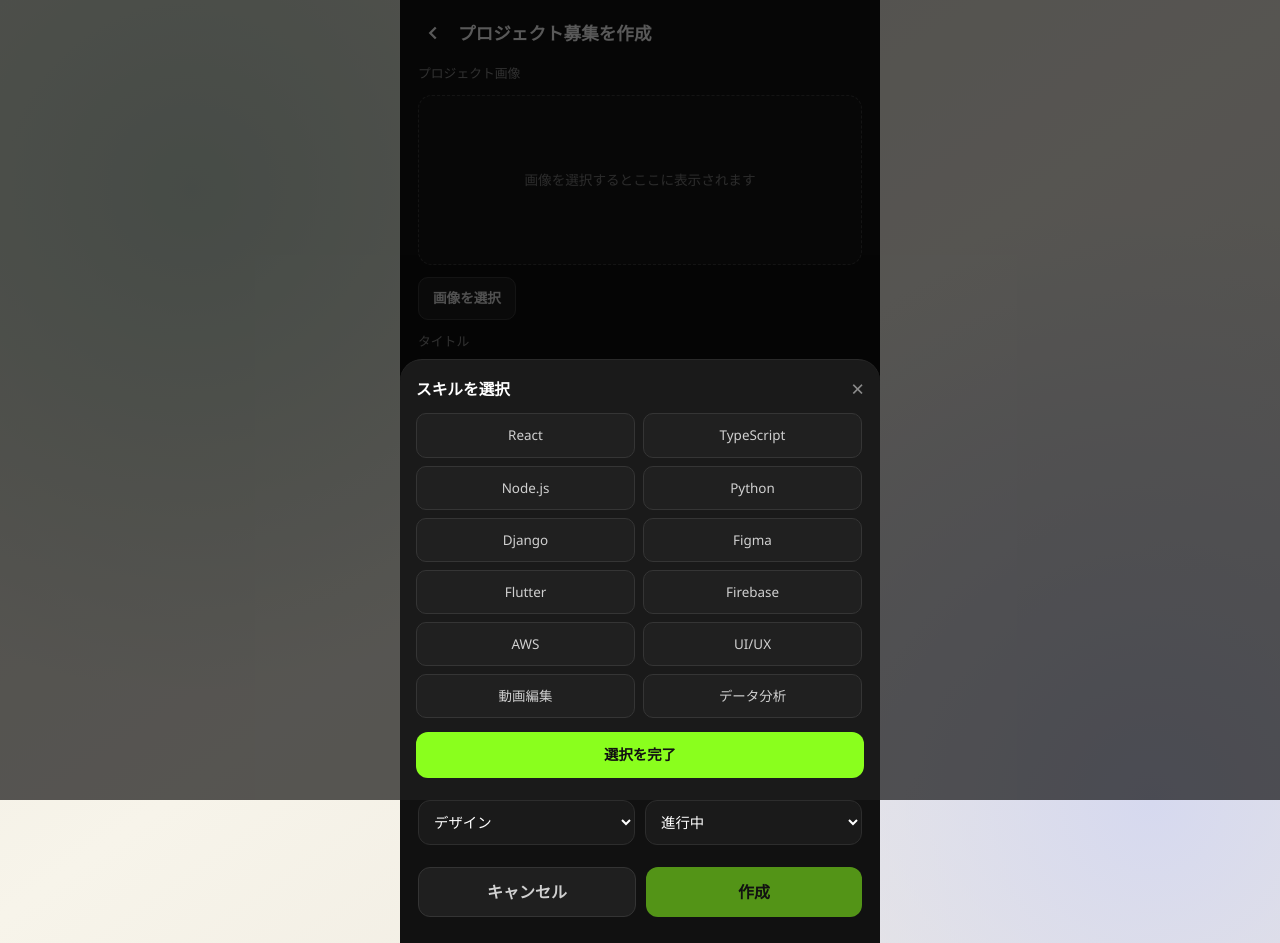
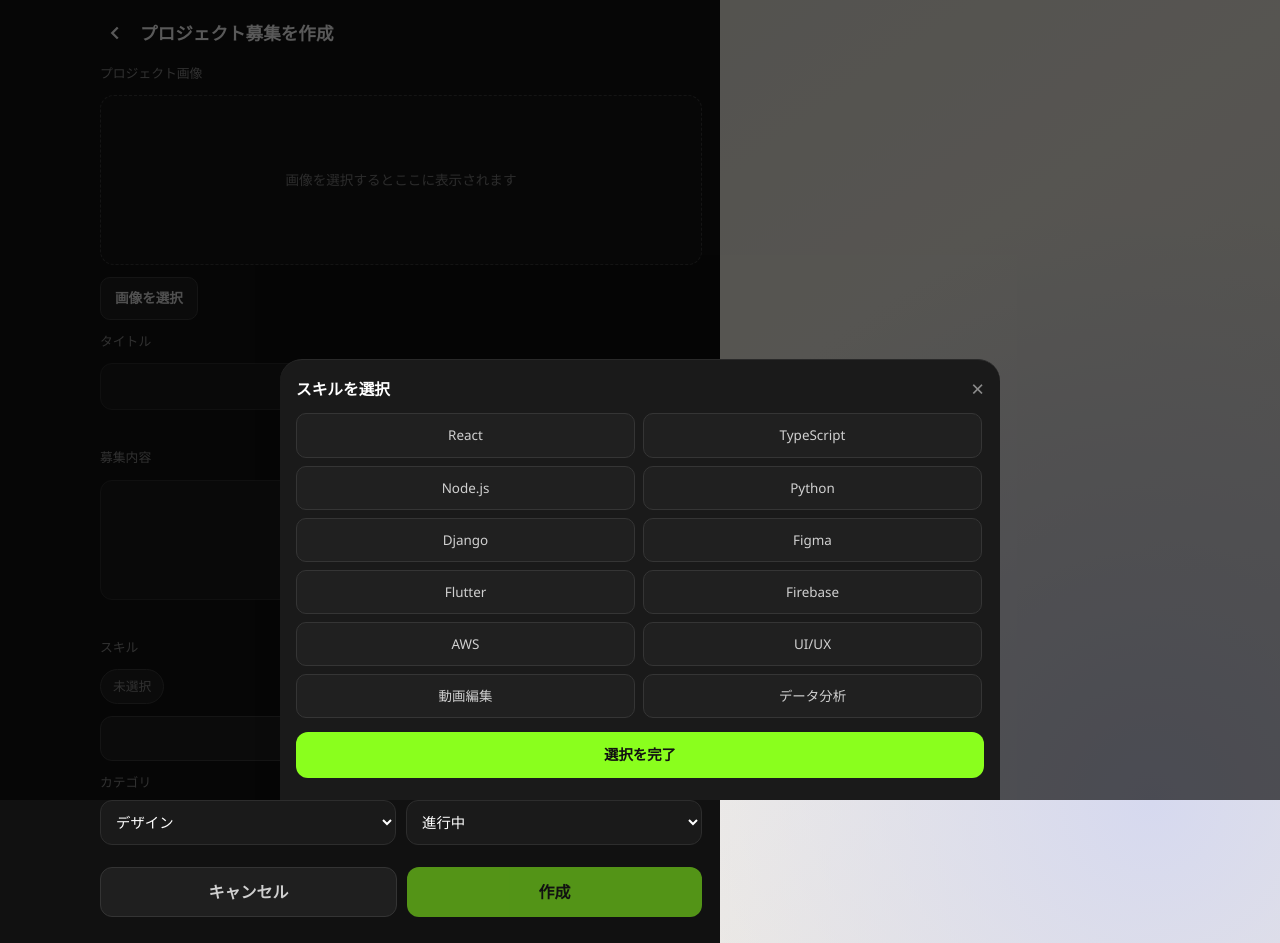
Before and after one commit to quinn-sasha/GDGoC-Hackathon, a Next.js app in the folder frontend/: page /project/recruit in a window 1280 px wide. Both pictures are taken after a click on the button "スキルを選択". Built offline with nearby package versions, Linux system fonts and the light colour scheme.

Commit message:
fix(project): restore desktop layout for project recruit page (isPC padding and width)

```diff
--- a/frontend/app/project/recruit/page.tsx
+++ b/frontend/app/project/recruit/page.tsx
@@ -1,8 +1,9 @@
 "use client";
 
 import { useRouter } from "next/navigation";
-import { useMemo, useState, type ChangeEvent, type FormEvent } from "react";
+import { useMemo, useState, useEffect, type ChangeEvent, type FormEvent } from "react";
 import { HOME_CATEGORIES } from "@/lib/mock-data";
+import { isMobileUA } from "@/lib/device";
 
 function isAllCategory(category: string) {
   return category === "All" || category === "すべて";
@@ -53,6 +54,7 @@ export default function ProjectRecruitPage() {
   const [imageError, setImageError] = useState("");
   const [formError, setFormError] = useState("");
   const [isSubmitting, setIsSubmitting] = useState(false);
+  const [isPC, setIsPC] = useState(false);
 
   const trimmedTitle = title.trim();
   const trimmedDescription = description.trim();
@@ -88,6 +90,13 @@ export default function ProjectRecruitPage() {
     };
     reader.readAsDataURL(file);
   };
+
+  useEffect(() => {
+    const update = () => setIsPC(window.innerWidth >= 900 && !isMobileUA());
+    update();
+    window.addEventListener("resize", update);
+    return () => window.removeEventListener("resize", update);
+  }, []);
 
   const clearImage = () => {
     setProjectImage(null);
@@ -140,12 +149,12 @@ export default function ProjectRecruitPage() {
     <main
       style={{
         minHeight: "100vh",
-        maxWidth: 480,
-        margin: "0 auto",
+        maxWidth: isPC ? 720 : 480,
+        margin: isPC ? "0" : "0 auto",
         background: "#111111",
         color: "#ffffff",
         fontFamily: "'Segoe UI', sans-serif",
-        padding: "18px 18px 26px",
+        padding: isPC ? "18px 18px 26px 100px" : "18px 18px 26px",
       }}
     >
       <header style={{ display: "flex", alignItems: "center", gap: 10, marginBottom: 16 }}>
@@ -429,10 +438,10 @@ export default function ProjectRecruitPage() {
           }}
           onClick={() => setShowSkillPicker(false)}
         >
-          <section
+            <section
             style={{
               width: "100%",
-              maxWidth: 480,
+              maxWidth: isPC ? 720 : 480,
               background: "#1a1a1a",
               borderRadius: "22px 22px 0 0",
               borderTop: "1px solid #2a2a2a",
```
